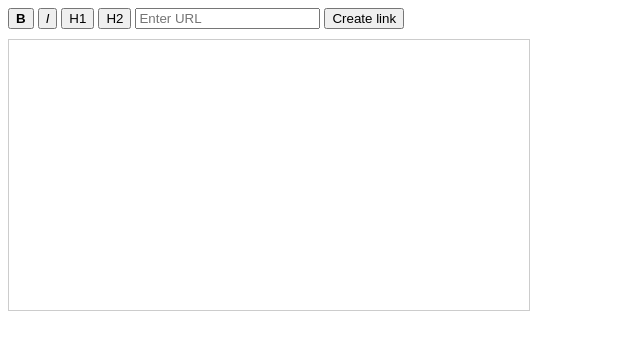
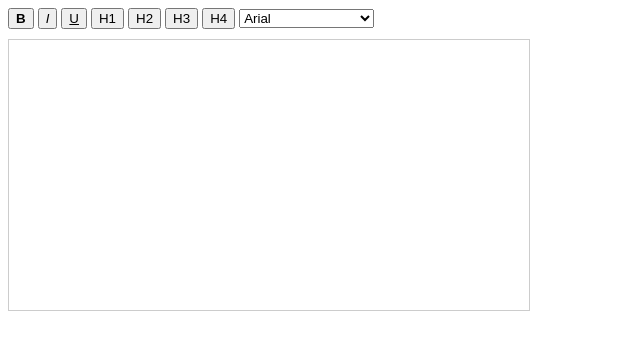
Before and after one commit to Luki26-png/simple_text_editor, a plain HTML site: page index.html in a window 1280 px wide. Shown: the whole page, without its empty margins (0-640 px from the left). Drawn offline with Linux system fonts and the light colour scheme.

Commit message:
add some new functionality

```diff
--- a/index.html
+++ b/index.html
@@ -9,11 +9,20 @@
     <body>
         <button id="boldButton"><strong>B</strong></button>
         <button id="italicButton"><em>I</em></button>
+        <button id="underlineButton"><u>U</u></button>
         <button id="h1Button">H1</button>
         <button id="h2Button">H2</button>
+        <button id="h3Button">H3</button>
+        <button id="h4Button">H4</button>
+        <select id="font-options">
+            <option value="Arial">Arial</option>
+            <option value="Helvetica">Helvetica</option>
+            <option value="Times New Roman">Times New Roman</option>
+            <option value="Georgia">Georgia</option>
+        </select>
 
-        <input type="text" id="urlInput" placeholder="Enter URL">
-        <button id="createLinkButton">Create link</button>
+        <input type="text" id="urlInput" placeholder="Enter URL" style="display: none;">
+        <button id="createLinkButton" style="display: none;">Create link</button>
 
         <div contenteditable="true" id="editor"></div>
         <script src="index.js"></script>
--- a/index.js
+++ b/index.js
@@ -5,16 +5,22 @@
   document.addEventListener('DOMContentLoaded', function () {
     const boldButton = document.getElementById('boldButton');
     const italicButton = document.getElementById('italicButton');
+    const underlineButton = document.getElementById('underlineButton');
     const h1Button = document.getElementById('h1Button');
     const h2Button = document.getElementById('h2Button');
+    const h3Button = document.getElementById('h3Button');
+    const h4Button = document.getElementById('h4Button');
     const createLinkButton = document.getElementById('createLinkButton');
     const urlInput = document.getElementById('urlInput');
     const editor = document.getElementById('editor');
 
     boldButton.addEventListener('click', () => execCommand('bold'));
     italicButton.addEventListener('click', () => execCommand('italic'));
+    underlineButton.addEventListener('click', () => execCommand('underline'));
     h1Button.addEventListener('click', () => execCommand('formatBlock', '<h1>'));
     h2Button.addEventListener('click', () => execCommand('formatBlock', '<h2>'));
+    h3Button.addEventListener('click', () => execCommand('formatBlock', '<h3>'));
+    h4Button.addEventListener('click', () => execCommand('formatBlock', '<h4>'));
     createLinkButton.addEventListener('click', () => execCommand('createLink'));
 
     function execCommand(command, value = null) {
--- a/style.css
+++ b/style.css
@@ -4,4 +4,10 @@
     margin-top: 10px;
     padding: 10px;
     width: 500px;
+    font-family: arial, sans-serif;
   }
+
+#font-options{
+  display: inline;
+
+}
```
